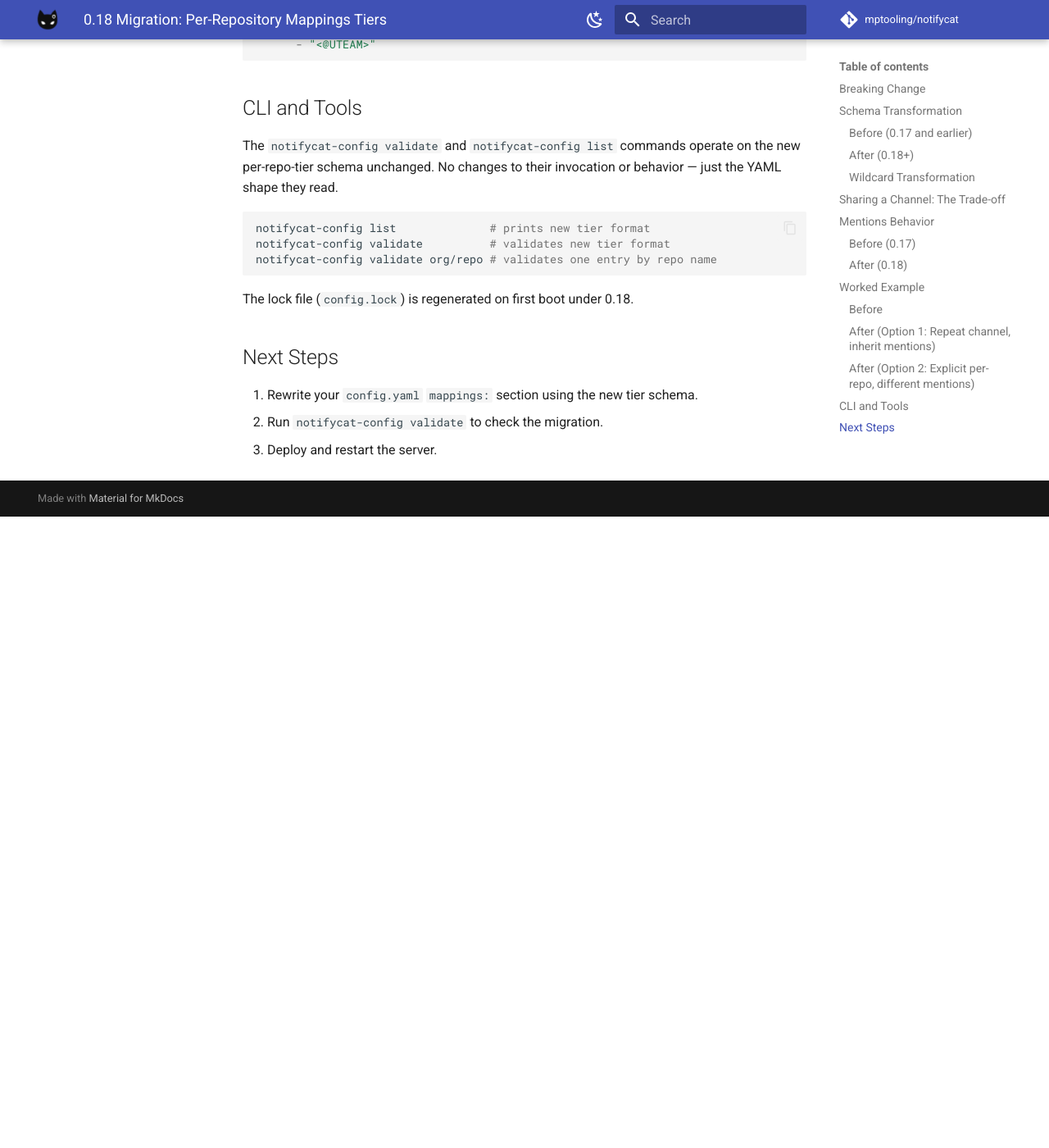
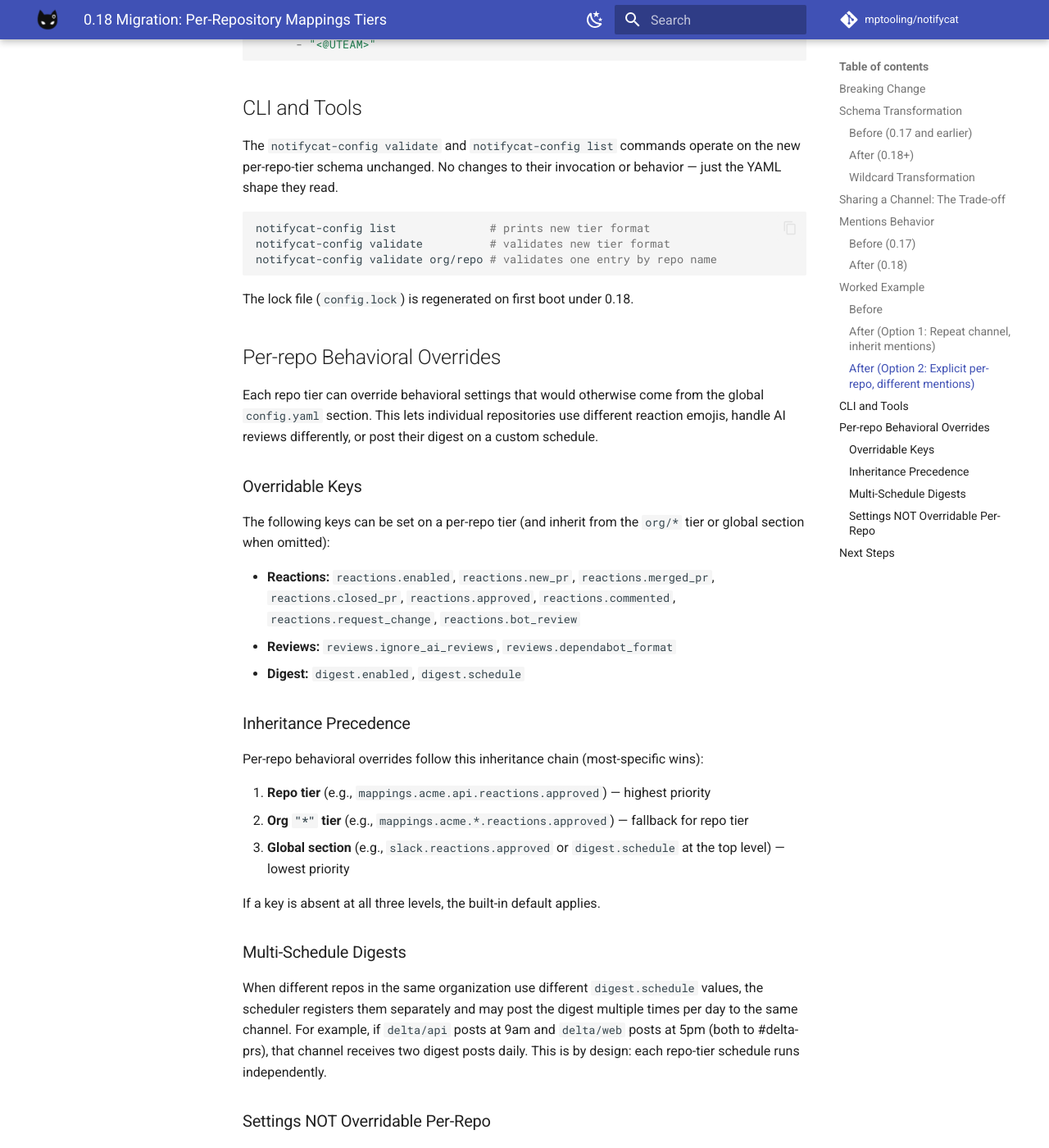
Before and after one commit to mptooling/notifycat, an MkDocs documentation site: the page built from docs/0.18-per-repo-mappings-migration.md, in a window 1280 px wide and 1400 px high, scrolled down 3903 px. Shown: the whole window at 82% size. Built offline with MkDocs 1.6.1 and Material for MkDocs 9.7.7, drawn with Linux system fonts in a browser that asks for light colours; comment, search, counter and statistics services are not loaded; before the commit the page ends 4533 px from its top, so only the background shows below that; some of the changed text lies outside the part shown.

Commit message:
docs: per-repo behavioral overrides for 0.18

```diff
--- a/docs/0.18-per-repo-mappings-migration.md
+++ b/docs/0.18-per-repo-mappings-migration.md
@@ -168,6 +168,43 @@ notifycat-config validate org/repo # validates one entry by repo name
 
 The lock file (`config.lock`) is regenerated on first boot under 0.18.
 
+## Per-repo Behavioral Overrides
+
+Each repo tier can override behavioral settings that would otherwise come from the global `config.yaml` section. This lets individual repositories use different reaction emojis, handle AI reviews differently, or post their digest on a custom schedule.
+
+### Overridable Keys
+
+The following keys can be set on a per-repo tier (and inherit from the `org/*` tier or global section when omitted):
+
+- **Reactions:** `reactions.enabled`, `reactions.new_pr`, `reactions.merged_pr`, `reactions.closed_pr`, `reactions.approved`, `reactions.commented`, `reactions.request_change`, `reactions.bot_review`
+- **Reviews:** `reviews.ignore_ai_reviews`, `reviews.dependabot_format`
+- **Digest:** `digest.enabled`, `digest.schedule`
+
+### Inheritance Precedence
+
+Per-repo behavioral overrides follow this inheritance chain (most-specific wins):
+
+1. **Repo tier** (e.g., `mappings.acme.api.reactions.approved`) — highest priority
+2. **Org `"*"` tier** (e.g., `mappings.acme.*.reactions.approved`) — fallback for repo tier
+3. **Global section** (e.g., `slack.reactions.approved` or `digest.schedule` at the top level) — lowest priority
+
+If a key is absent at all three levels, the built-in default applies.
+
+### Multi-Schedule Digests
+
+When different repos in the same organization use different `digest.schedule` values, the scheduler registers them separately and may post the digest multiple times per day to the same channel. For example, if `delta/api` posts at 9am and `delta/web` posts at 5pm (both to #delta-prs), that channel receives two digest posts daily. This is by design: each repo-tier schedule runs independently.
+
+### Settings NOT Overridable Per-Repo
+
+The following settings apply globally and cannot be overridden per-repo:
+
+- `server.*` (address, logging)
+- `database.url`
+- `slack.base_url` and `github.base_url`
+- `cleanup.message_ttl_days`
+
+These infra-level settings are cluster-wide and apply to all repos.
+
 ## Next Steps
 
 1. Rewrite your `config.yaml` `mappings:` section using the new tier schema.
```
Also changed, not shown: config.example.yaml (+19 -0 lines), docs/configuration.md (+1 -1 lines), docs/mappings.md (+5 -1 lines).
